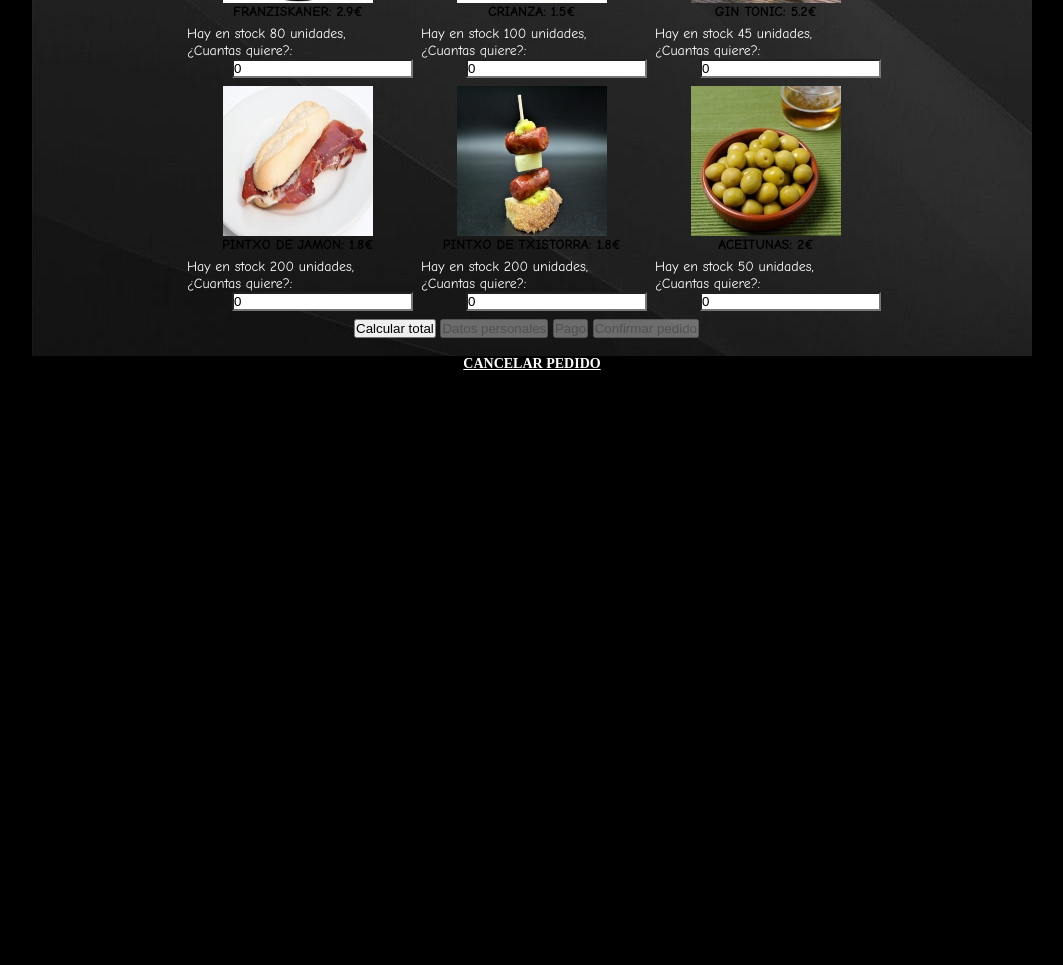
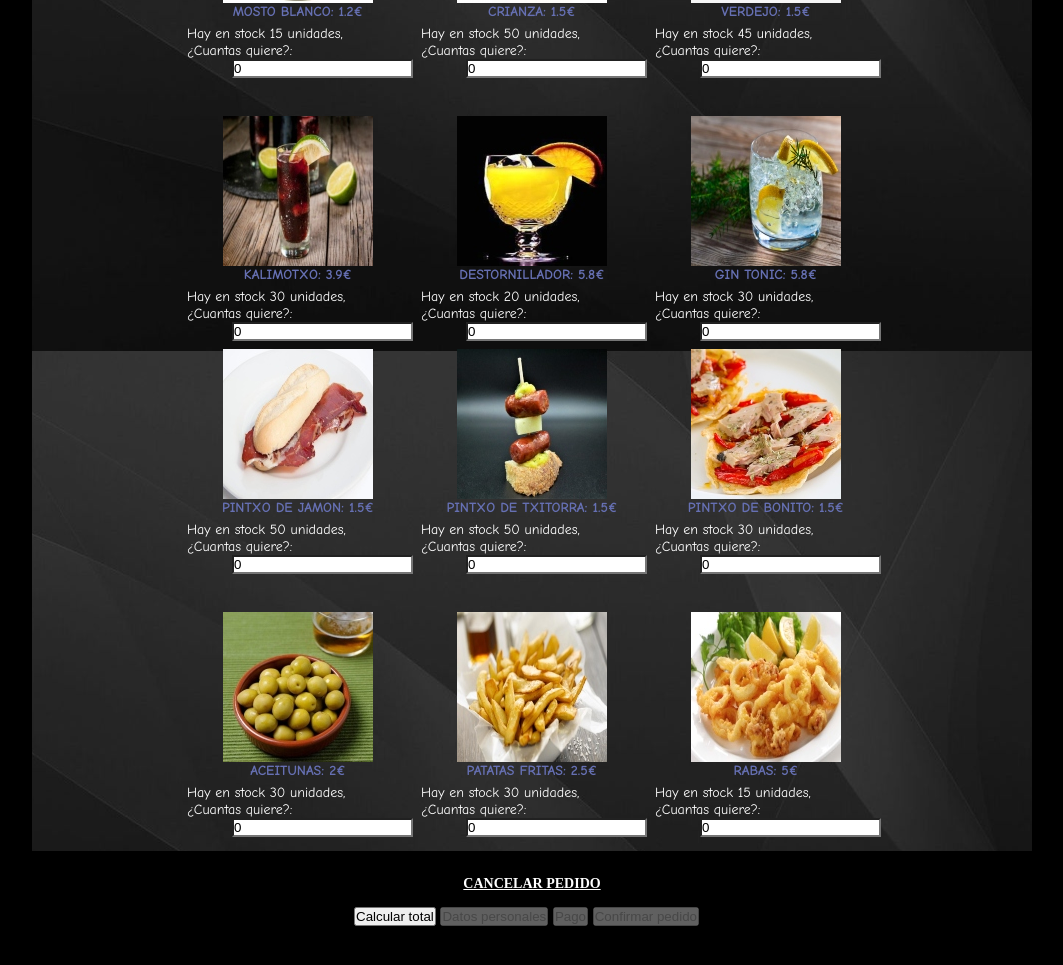
Before and after one commit to infabeti/Reto2-Iker-Isaiah, a website: page public/bar.html in a window 1280 px wide. Shown: the part 681-1646 px from the top of the page, without its empty margins (108-1171 px from the left). Before the commit the page ends 1073 px from the top, so only its background shows below. Drawn offline with Linux system fonts and the light colour scheme.

Commit message:
realizados cambios en el js, nombre cambiado

```diff
--- a/public/bar.html
+++ b/public/bar.html
@@ -3,7 +3,7 @@
     <head lang="en">
         <title>Bar</title>
         <!--lee codigo javascript-->
-        <script type="text/javascript" src="js/principal.js"></script>
+        <script type="text/javascript" src="js/bar.js"></script>
 
          <!--lee codigo css-->
         <link rel="stylesheet" type="text/css" href="css/restauranteBarCafeteria.css">
@@ -50,6 +50,14 @@
                 <div id="div7" name="DIVS"></div>
                 <div id="div8" name="DIVS"></div>
                 <div id="div9" name="DIVS"></div>
+
+                <div id="div10" name="DIVS"></div>
+                <div id="div11" name="DIVS"></div>
+                <div id="div12" name="DIVS"></div>
+
+                <div id="div13" name="DIVS"></div>
+                <div id="div14" name="DIVS"></div>
+                <div id="div15" name="DIVS"></div>
 
 
                 <!--Botones de compra-->
@@ -232,22 +240,22 @@
                             <label><span  id="alertTipoDeTarjeta">Tipo de tarjeta:</span></label><br/>
                             <label for="visa">
                                 <input type="radio" id="visa" name="tarjetas" class="logoTarjetas" value="Visa">
-                                <img src="img/pago/visa.gif"></img>
+                                <img src="Imagenes/pago/visa.gif"></img>
                             </label>
 
                             <label for="masterCard">
                                 <input type="radio" id="masterCard" name="tarjetas" class="logoTarjetas" value="MasterCard">
-                                <img src="img/pago/mastercard.gif"></img>
+                                <img src="Imagenes/pago/mastercard.gif"></img>
                             </label>
 
                             <label for="amex">
                                 <input type="radio" id="amex" name="tarjetas" class="logoTarjetas" value="American Express">
-                                <img src="img/pago/amex.gif"></img>
+                                <img src="Imagenes/pago/amex.gif"></img>
                             </label>
 
                             <label for="aurora">
                                 <input type="radio" id="aurora" name="tarjetas" class="logoTarjetas" value="Aurora">
-                                <img src="img/pago/aurora.gif"></img>
+                                <img src="Imagenes/pago/aurora.gif"></img>
                             </label>
 
                         </div>
--- a/public/css/restauranteBarCafeteria.css
+++ b/public/css/restauranteBarCafeteria.css
@@ -66,7 +66,7 @@ h1, h2, h3, h4 {
 
 .cancelar {
   padding-left: center;
-  margin: 0px 0px 0px 0px;
+  margin: 25px 0px 0px 0px;
 }
 
 
@@ -92,7 +92,7 @@ h1, h2, h3, h4 {
   }
 
   div.etiquetas {
-    color:black;
+    color:#6670b3;
     text-align:center;
     width:222px;
     height:22px;
@@ -122,9 +122,10 @@ h1, h2, h3, h4 {
     margin-right:auto;
     display:block;
     width:1000px;
-    background: #000 url("../Imagenes/otros/gris.jpg") no-repeat;
+    background: #000 url("../Imagenes/otros/gris.jpg") no-repeat center center fixed;
+    background-size: cover;
 }
-  div.todoNo{height:805px;}
+  div.todoNo{height:1300px; width:1000px;}
   div.todoSi{height:1070px;}
 
 
@@ -134,11 +135,14 @@ h1, h2, h3, h4 {
     left:143px;
     width:715px;
 }
-  div.menuNo{height:775px;}
-  div.menuSi{height:1040px;}
+  div.menuNo{height:1463px;}
+  div.menuSi{height:1440px;}
 
 
 /*Divs para colocar cada producto en su sitio*/
+
+/* BEBIDAS */
+
   #div1{
     position:absolute;
     top:38px;
@@ -187,9 +191,12 @@ h1, h2, h3, h4 {
     height:217px;
   }
 
+  /* ESPACIO */
+  /* COMIDAS */
+
   #div7{
     position:absolute;
-    top:504px;
+    top:534px;
     left:12px;
     width:221px;
     height:217px;
@@ -197,7 +204,7 @@ h1, h2, h3, h4 {
 
   #div8{
     position:absolute;
-    top:504px;
+    top:534px;
     left:246px;
     width:221px;
     height:217px;
@@ -205,7 +212,59 @@ h1, h2, h3, h4 {
 
   #div9{
     position:absolute;
-    top:504px;
+    top:534px;
+    left:480px;
+    width:221px;
+    height:217px;
+  }
+
+  #div10{
+    position:absolute;
+    top:767px;
+    left:12px;
+    width:221px;
+    height:217px;
+  }
+
+  #div11{
+    position:absolute;
+    top:767px;
+    left:246px;
+    width:221px;
+    height:217px;
+  }
+
+  #div12{
+    position:absolute;
+    top:767px;
+    left:480px;
+    width:221px;
+    height:217px;
+  }
+
+
+  /* ESPACIO */
+  /* OTROS */
+
+  #div13{
+    position:absolute;
+    top:1030px;
+    left:12px;
+    width:221px;
+    height:217px;
+  }
+
+  #div14{
+    position:absolute;
+    top:1030px;
+    left:246px;
+    width:221px;
+    height:217px;
+  }
+
+  #div15{
+    position:absolute;
+    top:1030px;
     left:480px;
     width:221px;
     height:217px;
@@ -216,7 +275,7 @@ h1, h2, h3, h4 {
   /*Div para los botones*/
   #divbotones{
     position:relative;
-    top:742px;
+    top:1330px;
     left:179px;
     width:440px;
     height:23px;
@@ -253,7 +312,7 @@ h1, h2, h3, h4 {
   /*Divs para la zona de compras*/
   div.divZonaCompraSi{
     position:relative;
-    top:742px;
+    top:130px;
     padding:0px 11px 20px 11px;
     display:yes;
     width:693px;
@@ -262,7 +321,7 @@ h1, h2, h3, h4 {
   }
   div.divZonaCompraNo{
     position:relative;
-    top:742px;
+    top:1330px;
     padding:0px 11px 20px 11px;
     display:none;
     width:693px;
--- a/public/js/principal.js
+++ b/public/js/bar.js
@@ -1,9 +1,9 @@
 //BASE DE DATOS BAR
-	var productos = ["COCA COLA", "BOTELLÍN DE AGUA", "MOSTO BLANCO", "FRANZISKANER", "CRIANZA", "GIN TONIC", "PINTXO DE JAMON", "PINTXO DE TXISTORRA", "ACEITUNAS"];
-	var imgGrandes = ["Imagenes/productos/cocaCola.jpg", "Imagenes/productos/botellaAgua.jpg", "Imagenes/productos/mostoBlanco.jpg", "Imagenes/productos/franziskaner.jpg", "Imagenes/productos/CarrizalCrianza.jpg", "Imagenes/productos/ginTonic.jpg", "Imagenes/productos/jamon.jpg", "Imagenes/productos/txistorraQueso.jpg", "Imagenes/productos/aceitunas.jpg"];
-	var imgPeque = ["Imagenes/productos/cocaColam.jpg","Imagenes/productos/botellaAguam.jpg", "Imagenes/productos/mostoBlancom.jpg", "Imagenes/productos/franziskanerm.jpg", "Imagenes/productos/CarrizalCrianzam.jpg", "Imagenes/productos/ginTonicm.jpg", "Imagenes/productos/jamonm.jpg", "Imagenes/productos/txistorraQuesom.jpg", "Imagenes/productos/aceitunasm.jpg"];
-	var precios = [2.20, 1, 1.20, 2.90, 1.50, 5.20, 1.80, 1.80, 2];
-	var stock = [80, 50, 20, 80, 100, 45, 200, 200, 50];
+	var productos = ["BOTELLÍN DE AGUA", "KAS NARANJA", "COCACOLA", "MOSTO BLANCO", "CRIANZA", "VERDEJO", "KALIMOTXO", "DESTORNILLADOR", "GIN TONIC", "PINTXO DE JAMON", "PINTXO DE TXITORRA", "PINTXO DE BONITO", "ACEITUNAS", "PATATAS FRITAS", "RABAS"];
+	var imgGrandes = ["Imagenes/productos/botellaAgua.jpg", "Imagenes/productos/kasNaranja.jpg", "Imagenes/productos/cocaCola.jpg", "Imagenes/productos/mostoBlanco.jpg", "Imagenes/productos/CarrizalCrianza.jpg", "Imagenes/productos/penalosaVerdejo.jpg", "Imagenes/productos/kalimotxo.jpg", "Imagenes/productos/destornillador.jpg", "Imagenes/productos/ginTonic.jpg", "Imagenes/productos/jamon.jpg", "Imagenes/productos/txistorraQueso.jpg", "Imagenes/productos/bonito.jpg", "Imagenes/productos/aceitunas.jpg", "Imagenes/productos/patatas.jpg", "Imagenes/productos/rabas.jpg"];
+	var imgPeque = ["Imagenes/productos/botellaAguam.jpg", "Imagenes/productos/kasNaranjam.jpg", "Imagenes/productos/cocaColam.jpg", "Imagenes/productos/mostoBlancom.jpg", "Imagenes/productos/CarrizalCrianzam.jpg", "Imagenes/productos/penalosaVerdejom.jpg", "Imagenes/productos/kalimotxom.jpg", "Imagenes/productos/destornilladorm.jpg", "Imagenes/productos/ginTonicm.jpg", "Imagenes/productos/jamonm.jpg", "Imagenes/productos/txistorraQuesom.jpg", "Imagenes/productos/bonitom.jpg", "Imagenes/productos/aceitunasm.jpg", "Imagenes/productos/patatasm.jpg", "Imagenes/productos/rabasm.jpg"];
+	var precios = [1, 2.20, 2.20, 1.20, 1.50, 1.50, 3.90, 5.80, 5.80,1.5,1.5,1.5,2,2.50,5];
+	var stock = [20, 15, 30, 15, 50, 45, 30, 20, 30,50,50,30,30,30,15];
 	var precioTransporte = [6, 12, 20, "gratis"];
 	var IVA = 0.21;
 	var uniUser;
```
Also changed, not shown: public/Imagenes/productos/destornillador.png (deleted), public/Imagenes/productos/destornilladorm.png (deleted).
